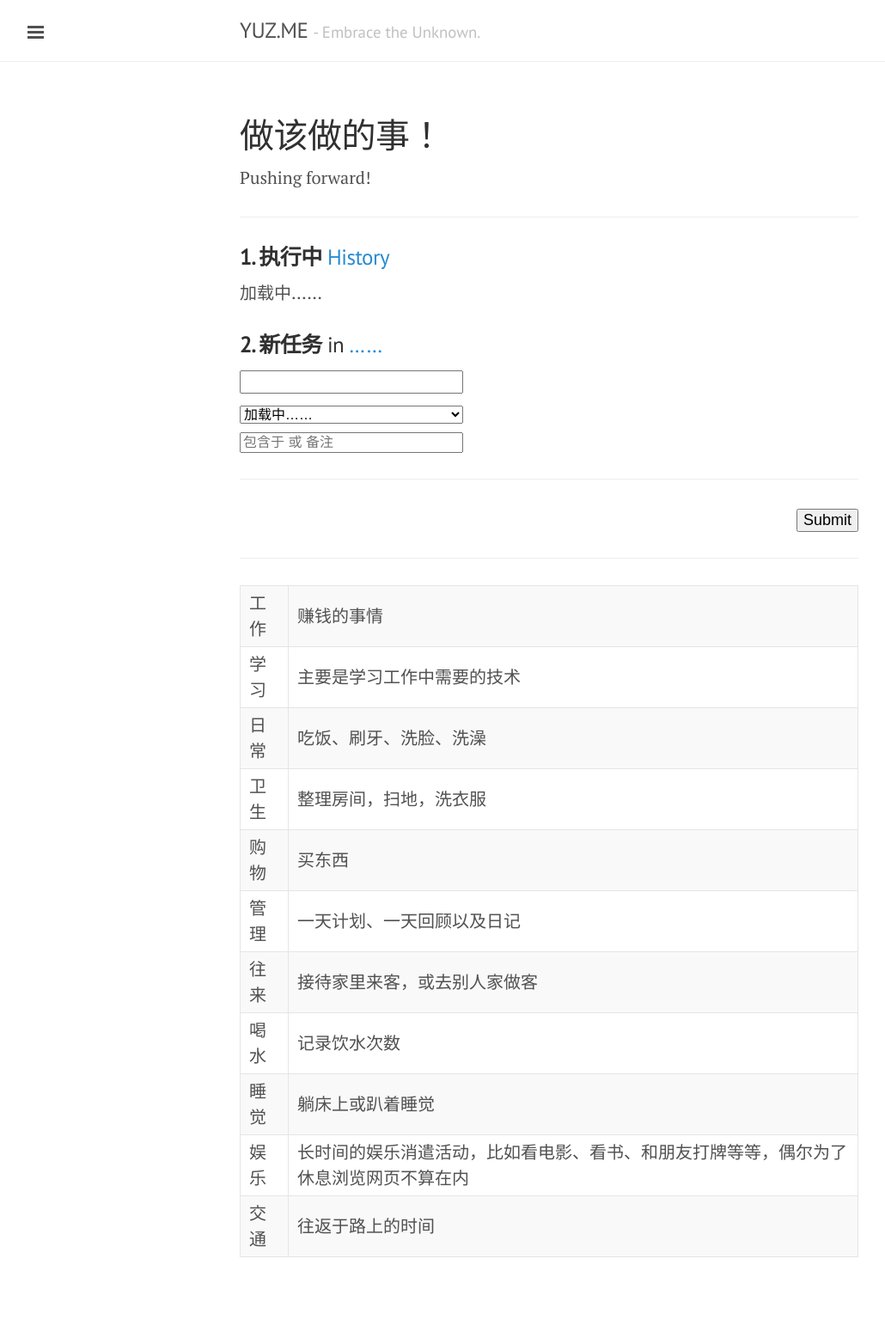
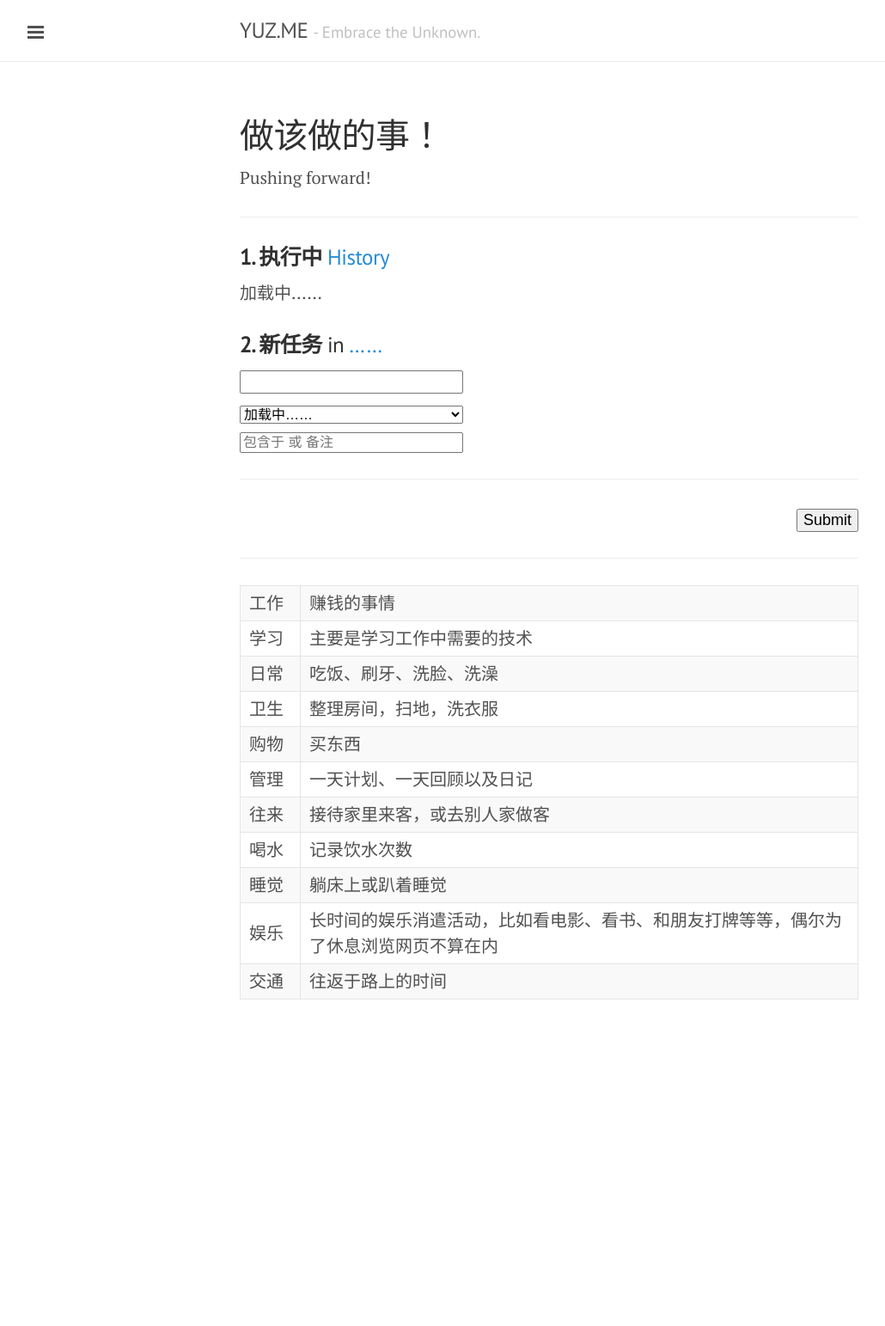
Before and after one commit to yusite/yuz.me, a Jekyll site: the page built from log.md, in a window 1280 px wide. Shown: the whole page at 86% size, without its empty margins (1-1031 px from the left). Built offline with Jekyll 4.4.1, drawn with Linux system fonts in a browser that asks for light colours; Markdown is read by kramdown in place of the engine named in the settings; after the commit the page ends 1243 px from its top, so only the background shows below that.

Commit message:
update log page

```diff
--- a/log.md
+++ b/log.md
@@ -41,16 +41,27 @@ Pushing forward!
 
 <table>
   <tbody>
-    <tr><td>工作</td><td>赚钱的事情</td></tr>
-    <tr><td>学习</td><td>主要是学习工作中需要的技术</td></tr>
-    <tr><td>日常</td><td>吃饭、刷牙、洗脸、洗澡</td></tr>
-    <tr><td>卫生</td><td>整理房间，扫地，洗衣服</td></tr>
-    <tr><td>购物</td><td>买东西</td></tr>
-    <tr><td>管理</td><td>一天计划、一天回顾以及日记</td></tr>
-    <tr><td>往来</td><td>接待家里来客，或去别人家做客</td></tr>
-    <tr><td>喝水</td><td>记录饮水次数</td></tr>
-    <tr><td>睡觉</td><td>躺床上或趴着睡觉</td></tr>
-    <tr><td>娱乐</td><td>长时间的娱乐消遣活动，比如看电影、看书、和朋友打牌等等，偶尔为了休息浏览网页不算在内</td></tr>
-    <tr><td>交通</td><td>往返于路上的时间</td></tr>
+    <tr><td style="width: 70px;">工作</td>
+    <td>赚钱的事情</td></tr>
+    <tr><td style="width: 70px;">学习</td>
+    <td>主要是学习工作中需要的技术</td></tr>
+    <tr><td style="width: 70px;">日常</td>
+    <td>吃饭、刷牙、洗脸、洗澡</td></tr>
+    <tr><td style="width: 70px;">卫生</td>
+    <td>整理房间，扫地，洗衣服</td></tr>
+    <tr><td style="width: 70px;">购物</td>
+    <td>买东西</td></tr>
+    <tr><td style="width: 70px;">管理</td>
+    <td>一天计划、一天回顾以及日记</td></tr>
+    <tr><td style="width: 70px;">往来</td>
+    <td>接待家里来客，或去别人家做客</td></tr>
+    <tr><td style="width: 70px;">喝水</td>
+    <td>记录饮水次数</td></tr>
+    <tr><td style="width: 70px;">睡觉</td>
+    <td>躺床上或趴着睡觉</td></tr>
+    <tr><td style="width: 70px;">娱乐</td>
+    <td>长时间的娱乐消遣活动，比如看电影、看书、和朋友打牌等等，偶尔为了休息浏览网页不算在内</td></tr>
+    <tr><td style="width: 70px;">交通</td>
+    <td>往返于路上的时间</td></tr>
   </tbody>
 </table>
```
